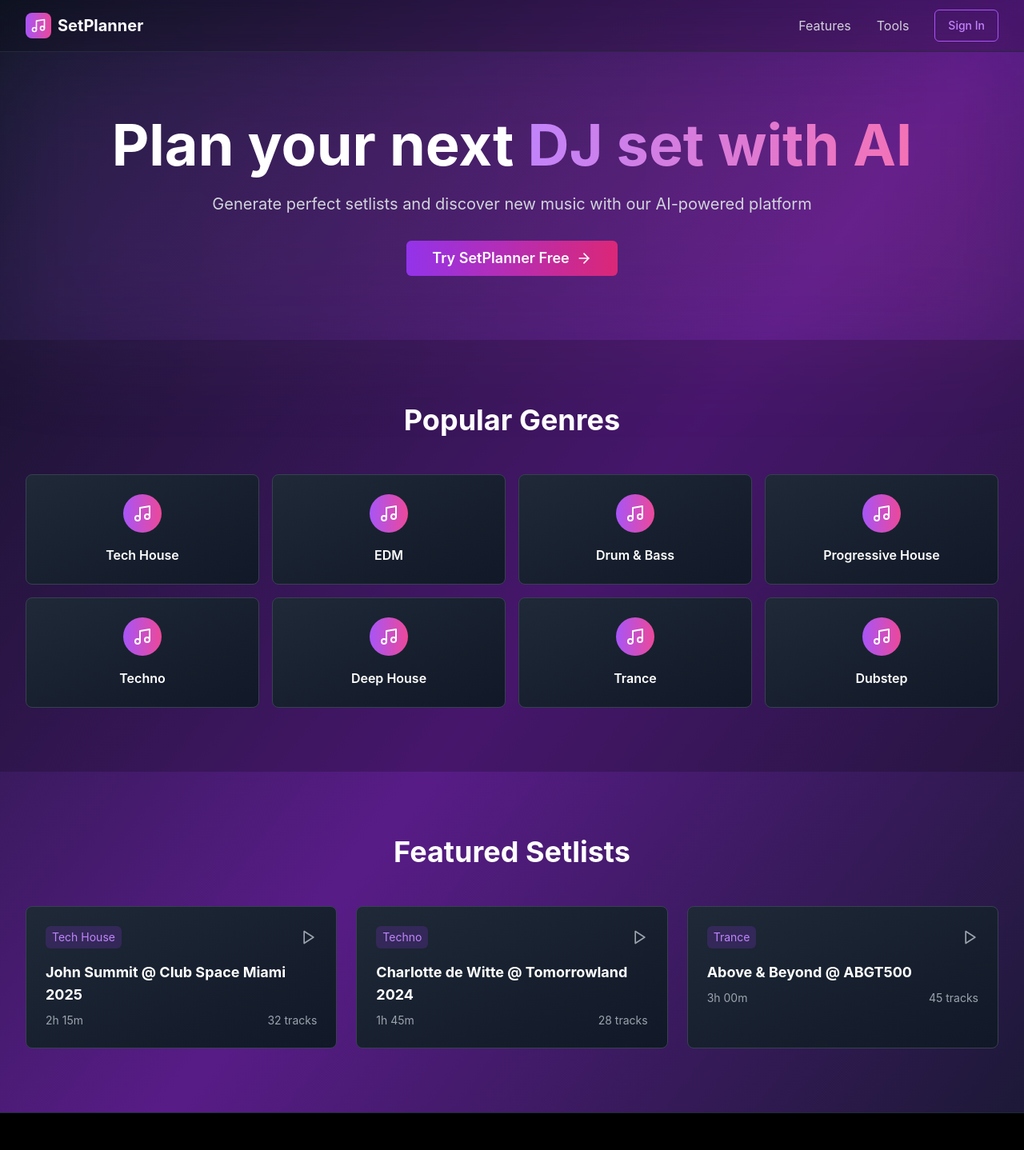
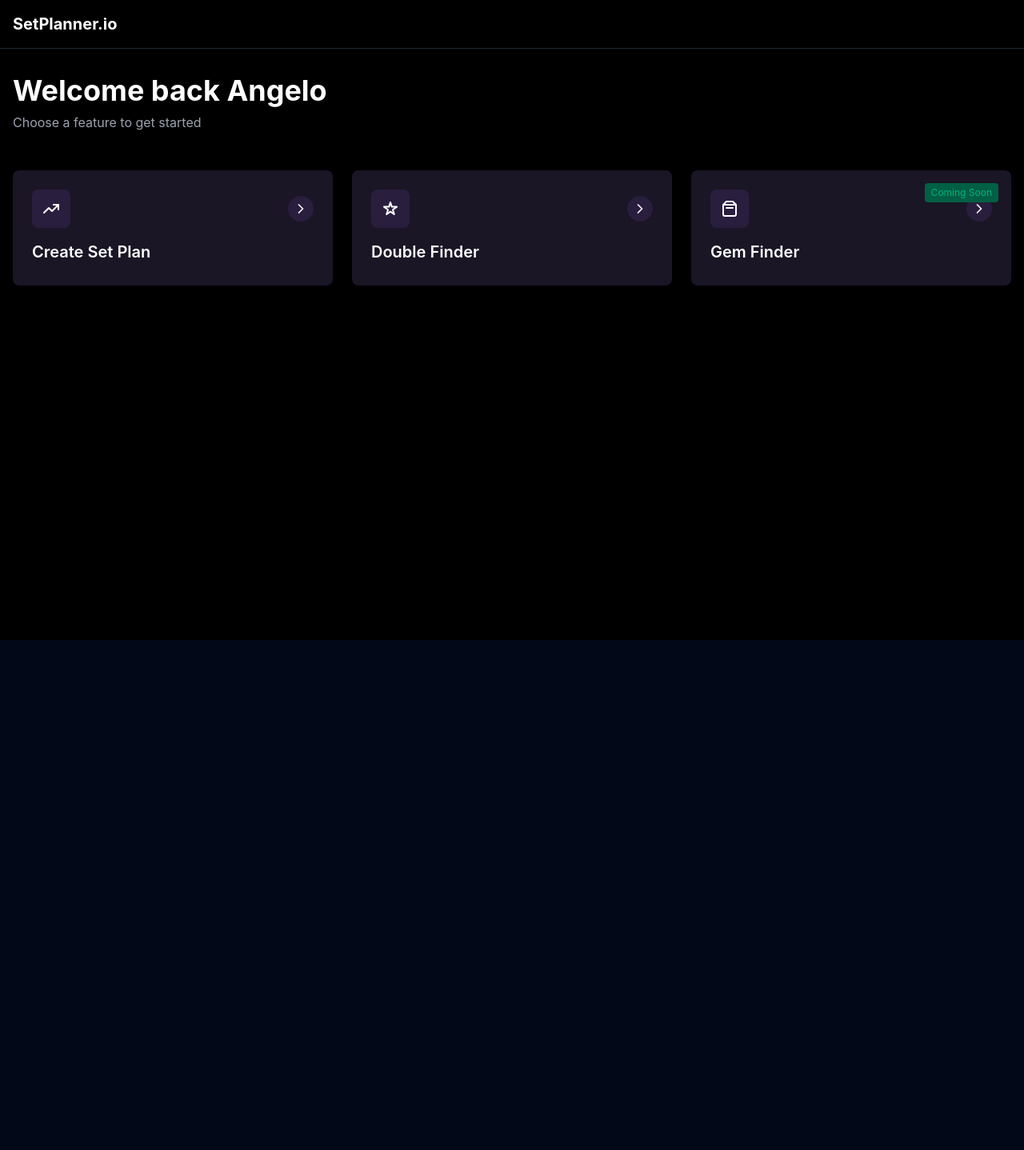
Before and after one commit to ajnavaleza/SetPlanner.io, a React (Create React App) app: page / in a window 1280 px wide. Shown: the top 1438 px of the page at 80% size. After the commit the page ends 800 px from the top, so only its background shows below. Built offline with nearby package versions, Linux system fonts and the light colour scheme.

Commit message:
changed front page

```diff
--- a/package.json
+++ b/package.json
@@ -49,8 +49,8 @@
   },
   "devDependencies": {
     "@types/node": "^20.10.6",
-    "@types/react": "^18.2.46",
-    "@types/react-dom": "^18.2.18",
+    "@types/react": "^18.3.23",
+    "@types/react-dom": "^18.3.7",
     "autoprefixer": "^10.4.16",
     "postcss": "^8.4.32",
     "tailwindcss": "^3.4.0",
--- a/src/pages/LandingPage.tsx
+++ b/src/pages/LandingPage.tsx
@@ -1,174 +1,85 @@
-import React from 'react';
+import * as React from 'react';
 import { Button } from "../components/ui/button";
-import {
-  Play,
-  Music,
-  Zap,
-  Search,
-  Volume2,
-  ChevronRight,
-  Star,
-  ArrowRight,
-  Twitter,
-  Instagram,
-  Youtube,
-  Facebook,
-} from "lucide-react";
+import { useNavigate } from 'react-router-dom';
 
-export default function LandingPage() {
-  const genres = ["Tech House", "EDM", "Drum & Bass", "Progressive House", "Techno", "Deep House", "Trance", "Dubstep"];
-
-  const featuredSetlists = [
-    {
-      title: "John Summit @ Club Space Miami 2025",
-      genre: "Tech House",
-      duration: "2h 15m",
-      tracks: 32,
-    },
-    {
-      title: "Charlotte de Witte @ Tomorrowland 2024",
-      genre: "Techno",
-      duration: "1h 45m",
-      tracks: 28,
-    },
-    {
-      title: "Above & Beyond @ ABGT500",
-      genre: "Trance",
-      duration: "3h 00m",
-      tracks: 45,
-    },
-  ];
+const LandingPage: React.FC = () => {
+  const navigate = useNavigate();
 
   return (
-    <div className="min-h-screen bg-gradient-to-br from-gray-900 via-purple-900 to-gray-900">
-      {/* Navigation */}
-      <nav className="border-b border-gray-800 bg-black/20 backdrop-blur-md">
-        <div className="max-w-7xl mx-auto px-4 sm:px-6 lg:px-8">
-          <div className="flex justify-between items-center h-16">
-            <div className="flex items-center space-x-2">
-              <div className="w-8 h-8 bg-gradient-to-r from-purple-500 to-pink-500 rounded-lg flex items-center justify-center">
-                <Music className="h-5 w-5 text-white" />
+    <div className="min-h-screen bg-black text-white">
+      {/* Header */}
+      <header className="border-b border-gray-800">
+        <div className="max-w-7xl mx-auto px-4 py-4">
+          <h1 className="text-xl font-bold">SetPlanner.io</h1>
         </div>
-              <span className="text-xl font-bold text-white">SetPlanner</span>
+      </header>
+
+      {/* Main Content */}
+      <main className="max-w-7xl mx-auto px-4 py-8">
+        <div className="mb-12">
+          <h2 className="text-4xl font-bold mb-2">Welcome back Angelo</h2>
+          <p className="text-gray-400">Choose a feature to get started</p>
         </div>
-            <div className="hidden md:flex items-center space-x-8">
-              <a href="#features" className="text-gray-300 hover:text-white transition-colors">
-                Features
-              </a>
-              <a href="#tools" className="text-gray-300 hover:text-white transition-colors">
-                Tools
-              </a>
-              <Button
-                variant="outline"
-                className="border-purple-500 text-purple-400 hover:bg-purple-500 hover:text-white"
+
+        <div className="grid grid-cols-1 md:grid-cols-3 gap-6">
+          {/* Create Set Plan Card */}
+          <div
+            onClick={() => navigate('/create')}
+            className="bg-[#1A1625] rounded-lg p-6 cursor-pointer hover:bg-[#1A1625]/80 transition-colors"
           >
-                Sign In
-              </Button>
+            <div className="flex items-center justify-between mb-4">
+              <div className="w-12 h-12 bg-[#2A1E3F] rounded-lg flex items-center justify-center">
+                <svg width="24" height="24" viewBox="0 0 24 24" fill="none" xmlns="http://www.w3.org/2000/svg">
+                  <path d="M21 7L13 15L9 11L3 17M21 7H15M21 7V13" stroke="white" strokeWidth="2" strokeLinecap="round" strokeLinejoin="round"/>
+                </svg>
+              </div>
+              <div className="w-8 h-8 bg-[#2A1E3F] rounded-full flex items-center justify-center">
+                <svg width="20" height="20" viewBox="0 0 24 24" fill="none" xmlns="http://www.w3.org/2000/svg">
+                  <path d="M9 18L15 12L9 6" stroke="white" strokeWidth="2" strokeLinecap="round" strokeLinejoin="round"/>
+                </svg>
               </div>
             </div>
+            <h3 className="text-xl font-semibold mb-1">Create Set Plan</h3>
           </div>
-      </nav>
 
-      {/* Hero Section */}
-      <section className="relative py-20 px-4 sm:px-6 lg:px-8">
-        <div className="max-w-7xl mx-auto text-center">
-          <div className="absolute inset-0 bg-gradient-to-r from-purple-500/10 to-pink-500/10 blur-3xl"></div>
-          <div className="relative">
-            <h1 className="text-5xl md:text-7xl font-bold text-white mb-6 leading-tight">
-              Plan your next
-              <span className="bg-gradient-to-r from-purple-400 to-pink-400 bg-clip-text text-transparent">
-                {" "}DJ set with AI
-              </span>
-            </h1>
-            <p className="text-xl text-gray-300 mb-8 max-w-3xl mx-auto">
-              Generate perfect setlists and discover new music with our AI-powered platform
-            </p>
-            <Button
-              size="lg"
-              className="bg-gradient-to-r from-purple-600 to-pink-600 hover:from-purple-700 hover:to-pink-700 text-white px-8 py-4 text-lg font-semibold"
-            >
-              Try SetPlanner Free
-              <ArrowRight className="ml-2 h-5 w-5" />
-            </Button>
+          {/* Double Finder Card */}
+          <div className="bg-[#1A1625] rounded-lg p-6 cursor-pointer hover:bg-[#1A1625]/80 transition-colors">
+            <div className="flex items-center justify-between mb-4">
+              <div className="w-12 h-12 bg-[#2A1E3F] rounded-lg flex items-center justify-center">
+                <svg width="24" height="24" viewBox="0 0 24 24" fill="none" xmlns="http://www.w3.org/2000/svg">
+                  <path d="M12 4L10.2 9.6H4L9 13.2L7.2 19L12 15.6L16.8 19L15 13.2L20 9.6H13.8L12 4Z" stroke="white" strokeWidth="2" strokeLinecap="round" strokeLinejoin="round"/>
+                </svg>
+              </div>
+              <div className="w-8 h-8 bg-[#2A1E3F] rounded-full flex items-center justify-center">
+                <svg width="20" height="20" viewBox="0 0 24 24" fill="none" xmlns="http://www.w3.org/2000/svg">
+                  <path d="M9 18L15 12L9 6" stroke="white" strokeWidth="2" strokeLinecap="round" strokeLinejoin="round"/>
+                </svg>
               </div>
             </div>
-      </section>
+            <h3 className="text-xl font-semibold mb-1">Double Finder</h3>
+          </div>
 
-      {/* Genre Selection */}
-      <section className="py-20 px-4 sm:px-6 lg:px-8 bg-black/20">
-        <div className="max-w-7xl mx-auto">
-          <h2 className="text-4xl font-bold text-white text-center mb-12">Popular Genres</h2>
-          <div className="grid grid-cols-2 md:grid-cols-4 gap-4">
-            {genres.map((genre, index) => (
-              <div
-                key={index}
-                className="bg-gradient-to-br from-gray-800 to-gray-900 border border-gray-700 rounded-lg p-6 text-center hover:from-purple-800/50 hover:to-pink-800/50 transition-all duration-300 cursor-pointer group"
-              >
-                <div className="w-12 h-12 bg-gradient-to-r from-purple-500 to-pink-500 rounded-full mx-auto mb-4 flex items-center justify-center group-hover:scale-110 transition-transform">
-                  <Music className="h-6 w-6 text-white" />
+          {/* Gem Finder Card */}
+          <div className="bg-[#1A1625] rounded-lg p-6 relative">
+            <div className="absolute top-4 right-4 px-2 py-1 bg-[#015F43] text-[#00B37E] text-xs rounded">Coming Soon</div>
+            <div className="flex items-center justify-between mb-4">
+              <div className="w-12 h-12 bg-[#2A1E3F] rounded-lg flex items-center justify-center">
+                <svg width="24" height="24" viewBox="0 0 24 24" fill="none" xmlns="http://www.w3.org/2000/svg">
+                  <path d="M20 7H4M20 7V19C20 20.1046 19.1046 21 18 21H6C4.89543 21 4 20.1046 4 19V7M20 7L16 3H8L4 7M8 11H16" stroke="white" strokeWidth="2" strokeLinecap="round" strokeLinejoin="round"/>
+                </svg>
               </div>
-                <h3 className="text-white font-semibold">{genre}</h3>
-              </div>
-            ))}
+              <div className="w-8 h-8 bg-[#2A1E3F] rounded-full flex items-center justify-center">
+                <svg width="20" height="20" viewBox="0 0 24 24" fill="none" xmlns="http://www.w3.org/2000/svg">
+                  <path d="M9 18L15 12L9 6" stroke="white" strokeWidth="2" strokeLinecap="round" strokeLinejoin="round"/>
+                </svg>
               </div>
             </div>
-      </section>
-
-      {/* Featured Setlists */}
-      <section className="py-20 px-4 sm:px-6 lg:px-8">
-        <div className="max-w-7xl mx-auto">
-          <h2 className="text-4xl font-bold text-white text-center mb-12">Featured Setlists</h2>
-          <div className="grid md:grid-cols-3 gap-6">
-            {featuredSetlists.map((setlist, index) => (
-              <div
-                key={index}
-                className="bg-gradient-to-br from-gray-800 to-gray-900 border border-gray-700 rounded-lg p-6 hover:border-purple-500 transition-all duration-300 group cursor-pointer"
-              >
-                <div className="flex items-center justify-between mb-4">
-                  <span className="bg-purple-600/20 text-purple-400 px-2 py-1 rounded-md text-sm">
-                    {setlist.genre}
-                  </span>
-                  <Play className="h-5 w-5 text-gray-400 group-hover:text-purple-400 transition-colors" />
-                </div>
-                <h3 className="text-white font-bold text-lg mb-2">{setlist.title}</h3>
-                <div className="flex justify-between text-gray-400 text-sm">
-                  <span>{setlist.duration}</span>
-                  <span>{setlist.tracks} tracks</span>
+            <h3 className="text-xl font-semibold mb-1">Gem Finder</h3>
           </div>
         </div>
-            ))}
-          </div>
-        </div>
-      </section>
-
-      {/* Footer */}
-      <footer className="bg-black border-t border-gray-800 py-12 px-4 sm:px-6 lg:px-8">
-        <div className="max-w-7xl mx-auto">
-          <div className="grid md:grid-cols-4 gap-8">
-            <div>
-              <div className="flex items-center space-x-2 mb-4">
-                <div className="w-8 h-8 bg-gradient-to-r from-purple-500 to-pink-500 rounded-lg flex items-center justify-center">
-                  <Music className="h-5 w-5 text-white" />
-                </div>
-                <span className="text-xl font-bold text-white">SetPlanner</span>
-              </div>
-              <p className="text-gray-400 text-sm">AI-powered set planning and music discovery for DJs.</p>
-            </div>
-            <div className="space-y-4">
-              <h4 className="text-white font-semibold">Follow Us</h4>
-              <div className="flex space-x-4">
-                <Twitter className="h-5 w-5 text-gray-400 hover:text-white cursor-pointer transition-colors" />
-                <Instagram className="h-5 w-5 text-gray-400 hover:text-white cursor-pointer transition-colors" />
-                <Youtube className="h-5 w-5 text-gray-400 hover:text-white cursor-pointer transition-colors" />
-                <Facebook className="h-5 w-5 text-gray-400 hover:text-white cursor-pointer transition-colors" />
-              </div>
-            </div>
-          </div>
-          <div className="border-t border-gray-800 mt-8 pt-8 text-center text-gray-400 text-sm">
-            <p>&copy; {new Date().getFullYear()} SetPlanner. All rights reserved.</p>
-          </div>
-        </div>
-      </footer>
+      </main>
     </div>
   );
-}
+};
+
+export default LandingPage;
```
Also changed, not shown: 1 other file (tests, documents, lock files or other folders). Lines whose indentation alone changed are shown as unchanged.
